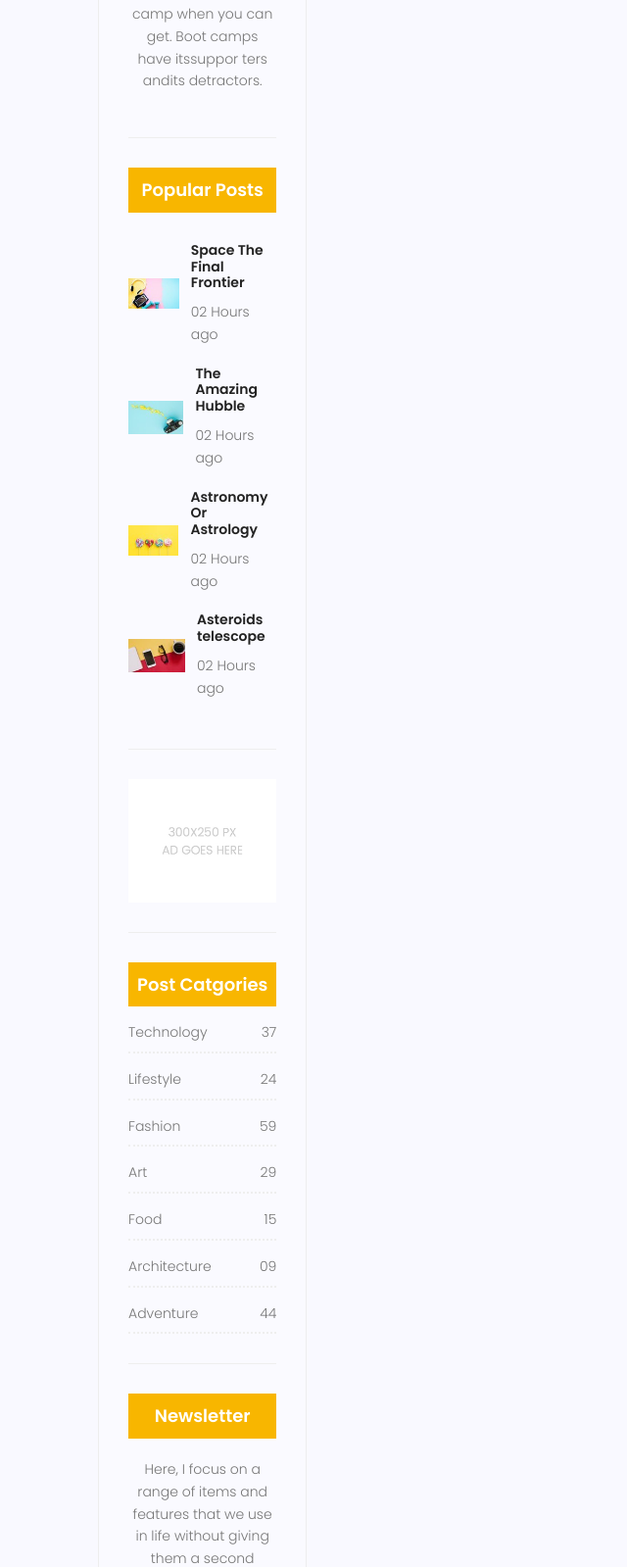
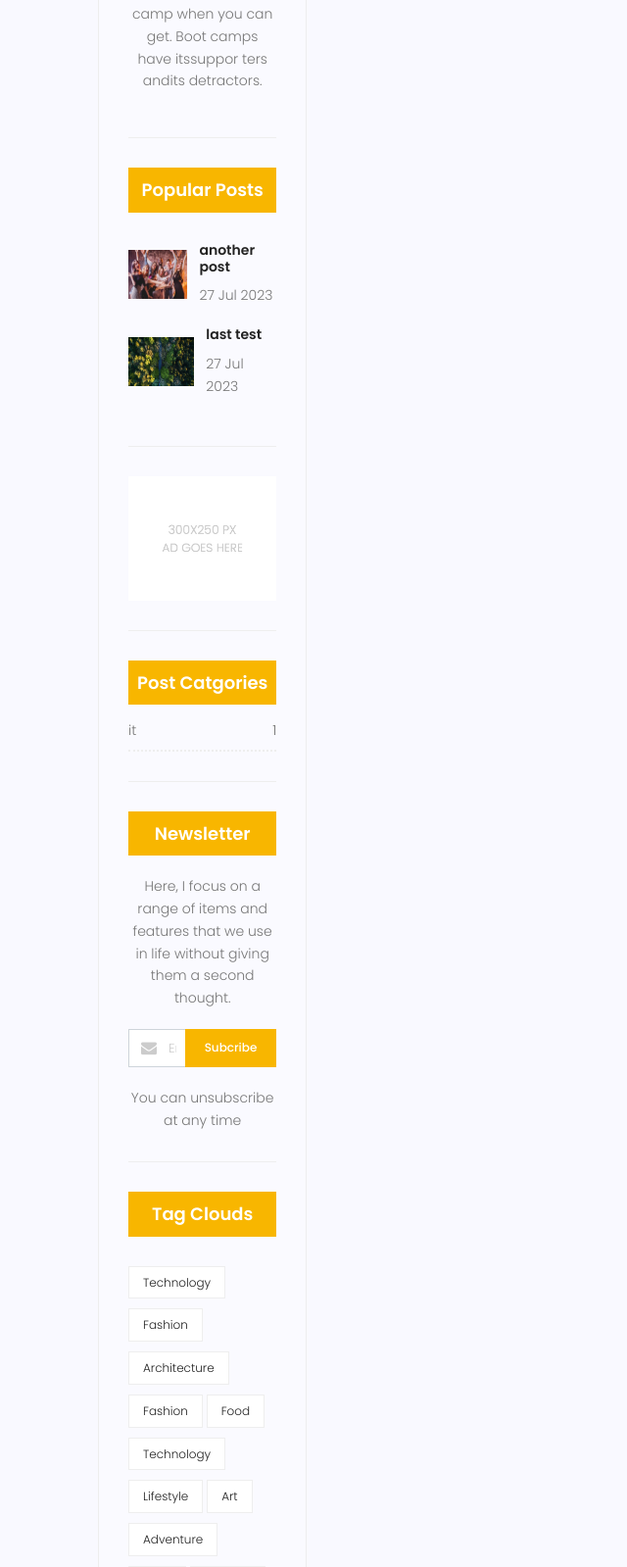
Before and after one commit to Roza-Afarin/mySite, a Django app: page /blog/2 in a window 1280 px wide. Shown: the part 3042-4641 px from the top of the page at 98% size, without its empty margins (0-640 px from the left). Run offline with Django 4.2, Linux system fonts and the light colour scheme; data comes from the database, SQL or seed files in the repository; both versions use the stored data as it was after the commit; some libraries are stand-ins or nearby versions.

Commit message:
improve latest posts and categories section
defined function for latest posts and categories in costume template tag and used them to show in their section

```diff
--- a/blog/templatetags/custom_tags.py
+++ b/blog/templatetags/custom_tags.py
@@ -1,5 +1,5 @@
 from django import template
-from blog.models import post
+from blog.models import post,Category
 
 register = template.Library()
 
@@ -11,16 +11,42 @@ def subtract(value, arg):
 
 @register.simple_tag(name='countP')
 def count_null_previous_status(previous):
+    posts = post.objects.all().order_by('id')
     count = 0
-    while not previous.status:
-        count+=1
-        previous = post.objects.get(id=(previous.id)-1)
-    return count
+    try:
+        while not previous.status:
+            count+=1
+            previous = post.objects.get(id=(previous.id)-1)
+        return count
+    except previous.DoesNotExist:
+        previous = None
+        count = 0
+        return count
 
 @register.simple_tag(name='countN')
 def count_null_next_status(next):
+    posts = post.objects.all().order_by('id')
     count = 0
-    while not next.status:
-        count+=1
-        next = post.objects.get(id=(next.id)+1)
-    return count
+    try:
+        while not next.status:
+            count+=1
+            next = post.objects.get(id=(next.id)+1)
+        return count
+    except next.DoesNotExist:
+        next = None
+        count = 0
+        return count
+
+@register.inclusion_tag('blog/latest-posts.html')
+def latestposts(arg=2):
+    posts = post.objects.filter(status=1).order_by('published_date')[:arg]
+    return {'posts':posts}
+
+@register.inclusion_tag('blog/post-cat.html')
+def postcategories():
+    posts = post.objects.filter(status=1)
+    categories = Category.objects.all()
+    cat_dict = {}
+    for cat in categories:
+        cat_dict[cat] = posts.filter(category=cat).count()
+        return {'cat':cat_dict}
--- a/statics/css/main.css
+++ b/statics/css/main.css
@@ -3655,7 +3655,8 @@ body.mobile-nav-active #mobile-nav-toggle {
 }
 
 .widget-wrap .popular-post-widget .popular-post-list .thumb img {
-  width: 100%;
+  width: 70px;
+  height: 50px;
 }
 
 .widget-wrap .popular-post-widget .single-post-list {
--- a/templates/blog/blog-single.html
+++ b/templates/blog/blog-single.html
@@ -44,7 +44,8 @@
 						<div class="user-details row">
 							<p class="user-name col-lg-12 col-md-12 col-6"><a
 									href="#">{{posts.author.get_full_name}}</a> <span class="lnr lnr-user"></span></p>
-							<p class="date col-lg-12 col-md-12 col-6"><a href="#">{{posts.published_date|date:'d/M/Y'}}</a> <span
+							<p class="date col-lg-12 col-md-12 col-6"><a
+									href="#">{{posts.published_date|date:'d/M/Y'}}</a> <span
 									class="lnr lnr-calendar-full"></span></p>
 							<p class="view col-lg-12 col-md-12 col-6"><a href="#">Views: {{posts.conted_vies}}</a>
 								<span class="lnr lnr-eye"></span>
@@ -74,26 +75,26 @@
 					</div>
 					-->
 					<ul class="pager">
-						{% if  previous and not previous.status %}
+						{% if previous and previous.status %}
+						<li class="previous">
+							<a href="{% url 'blog:detail' pk=previous.id %}">&larr; Previous Post</a>
+						</li>
+						{% endif %}
+						{% if previous and not previous.status %}
 						{% countP previous as count %}
 						<li class="previous">
 							<a href="{% url 'blog:detail' pk=previous.id|sub:count %}">&larr; Previous Post</a>
 						</li>
 						{% endif %}
-						{% if  previous and previous.status %}
-							<li class="previous">
-								 <a href="{% url 'blog:detail' pk=previous.id %}">&larr; Previous Post</a>
+						{% if next and next.status %}
+						<li class="next">
+							<a href="{% url 'blog:detail' pk=next.id %}">Next Post &rarr;</a>
 						</li>
 						{% endif %}
 						{% if next and not next.status %}
 						{% countN next as count %}
 						<li class="next">
 							<a href="{% url 'blog:detail' pk=next.id|add:count %}">Next Post &rarr;</a>
-							</li>
-						{% endif %}
-						{% if next and next.status %}
-							<li class="next">
-								 <a href="{% url 'blog:detail' pk=next.id %}">Next Post &rarr;</a>
 						</li>
 						{% endif %}
 					</ul>
@@ -232,105 +233,12 @@
 							</form>
 						</div>
 						{% include 'blog/blog-writer.html' %}
-						<div class="single-sidebar-widget popular-post-widget">
-							<h4 class="popular-title">Popular Posts</h4>
-							<div class="popular-post-list">
-								<div class="single-post-list d-flex flex-row align-items-center">
-									<div class="thumb">
-										<img class="img-fluid" src="{% static 'img/blog/pp1.jpg' %}" alt="">
-									</div>
-									<div class="details">
-										<a href="blog-single.html">
-											<h6>Space The Final Frontier</h6>
-										</a>
-										<p>02 Hours ago</p>
-									</div>
-								</div>
-								<div class="single-post-list d-flex flex-row align-items-center">
-									<div class="thumb">
-										<img class="img-fluid" src="{% static 'img/blog/pp2.jpg' %}" alt="">
-									</div>
-									<div class="details">
-										<a href="blog-single.html">
-											<h6>The Amazing Hubble</h6>
-										</a>
-										<p>02 Hours ago</p>
-									</div>
-								</div>
-								<div class="single-post-list d-flex flex-row align-items-center">
-									<div class="thumb">
-										<img class="img-fluid" src="{% static 'img/blog/pp3.jpg' %}" alt="">
-									</div>
-									<div class="details">
-										<a href="blog-single.html">
-											<h6>Astronomy Or Astrology</h6>
-										</a>
-										<p>02 Hours ago</p>
-									</div>
-								</div>
-								<div class="single-post-list d-flex flex-row align-items-center">
-									<div class="thumb">
-										<img class="img-fluid" src="{% static 'img/blog/pp4.jpg' %}" alt="">
-									</div>
-									<div class="details">
-										<a href="blog-single.html">
-											<h6>Asteroids telescope</h6>
-										</a>
-										<p>02 Hours ago</p>
-									</div>
-								</div>
-							</div>
-						</div>
+
+						{% latestposts %}
 						<div class="single-sidebar-widget ads-widget">
 							<a href="#"><img class="img-fluid" src="{% static 'img/blog/ads-banner.jpg' %}" alt=""></a>
 						</div>
-						<div class="single-sidebar-widget post-category-widget">
-							<h4 class="category-title">Post Catgories</h4>
-							<ul class="cat-list">
-								<li>
-									<a href="#" class="d-flex justify-content-between">
-										<p>Technology</p>
-										<p>37</p>
-									</a>
-								</li>
-								<li>
-									<a href="#" class="d-flex justify-content-between">
-										<p>Lifestyle</p>
-										<p>24</p>
-									</a>
-								</li>
-								<li>
-									<a href="#" class="d-flex justify-content-between">
-										<p>Fashion</p>
-										<p>59</p>
-									</a>
-								</li>
-								<li>
-									<a href="#" class="d-flex justify-content-between">
-										<p>Art</p>
-										<p>29</p>
-									</a>
-								</li>
-								<li>
-									<a href="#" class="d-flex justify-content-between">
-										<p>Food</p>
-										<p>15</p>
-									</a>
-								</li>
-								<li>
-									<a href="#" class="d-flex justify-content-between">
-										<p>Architecture</p>
-										<p>09</p>
-									</a>
-								</li>
-								<li>
-									<a href="#" class="d-flex justify-content-between">
-										<p>Adventure</p>
-										<p>44</p>
-									</a>
-								</li>
-							</ul>
-						</div>
+						{% postcategories %}
 						<div class="single-sidebar-widget newsletter-widget">
 							<h4 class="newsletter-title">Newsletter</h4>
 							<p>
--- /dev/null
+++ b/templates/blog/latest-posts.html
@@ -0,0 +1,19 @@
+{% load static %}
+<div class="single-sidebar-widget popular-post-widget">
+    <h4 class="popular-title">Popular Posts</h4>
+    <div class="popular-post-list">
+        {% for post in posts %}
+        <div class="single-post-list d-flex flex-row align-items-center">
+            <div class="thumb">
+                <img class="img-fluid" src="{{post.image.url}}" alt="">
+            </div>
+            <div class="details">
+                <a href="{% url 'blog:detail' pk=post.id %}">
+                    <h6>{{ post.title}}</h6>
+                </a>
+                <p>{{post.published_date|date:'d M Y'}}</p>
+            </div>
+        </div>
+        {% endfor %}
+    </div>
+</div>
--- /dev/null
+++ b/templates/blog/post-cat.html
@@ -0,0 +1,14 @@
+{% load static %}
+<div class="single-sidebar-widget post-category-widget">
+    <h4 class="category-title">Post Catgories</h4>
+    <ul class="cat-list">
+        {% for name,count in cat.items %}
+        <li>
+            <a href="#" class="d-flex justify-content-between">
+                <p>{{name}}</p>
+                <p>{{count}}</p>
+            </a>
+        </li>
+        {% endfor %}
+    </ul>
+</div>
```
Also changed, not shown: templates/blog/blog-home.html (+3 -96 lines), db.sqlite3. Lines whose indentation alone changed are shown as unchanged.
